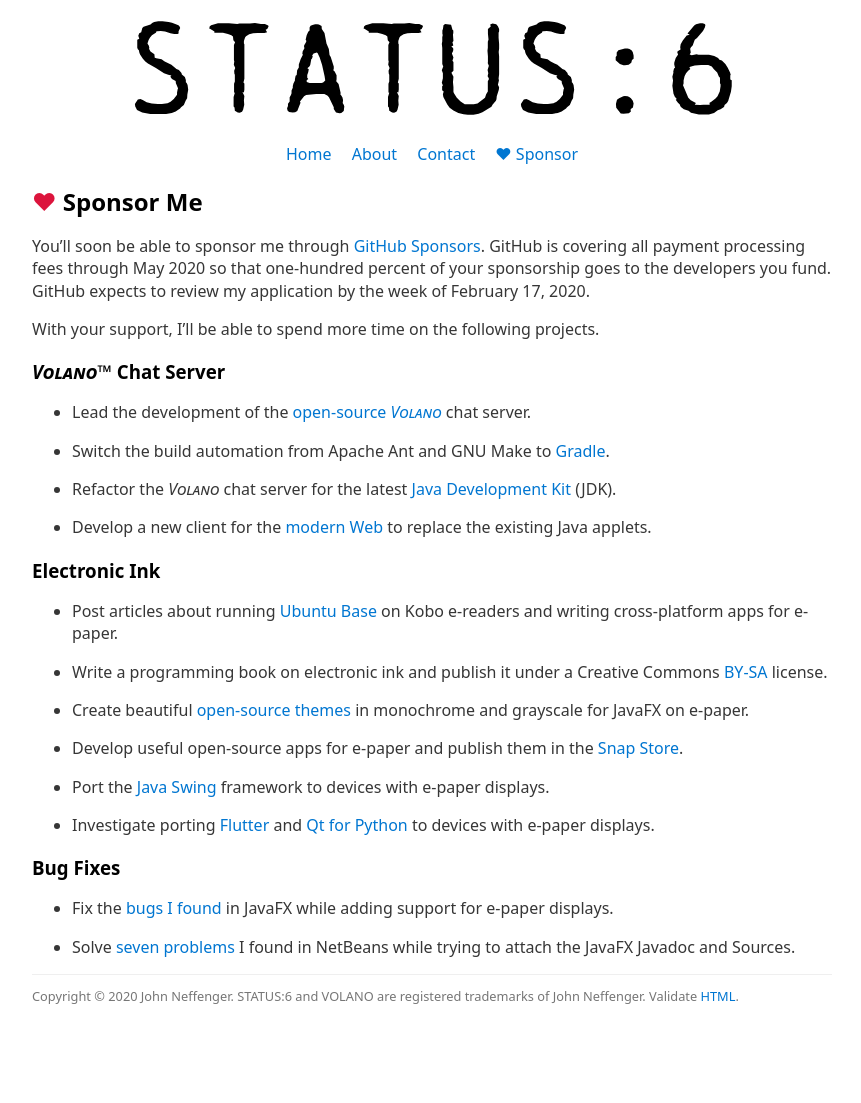
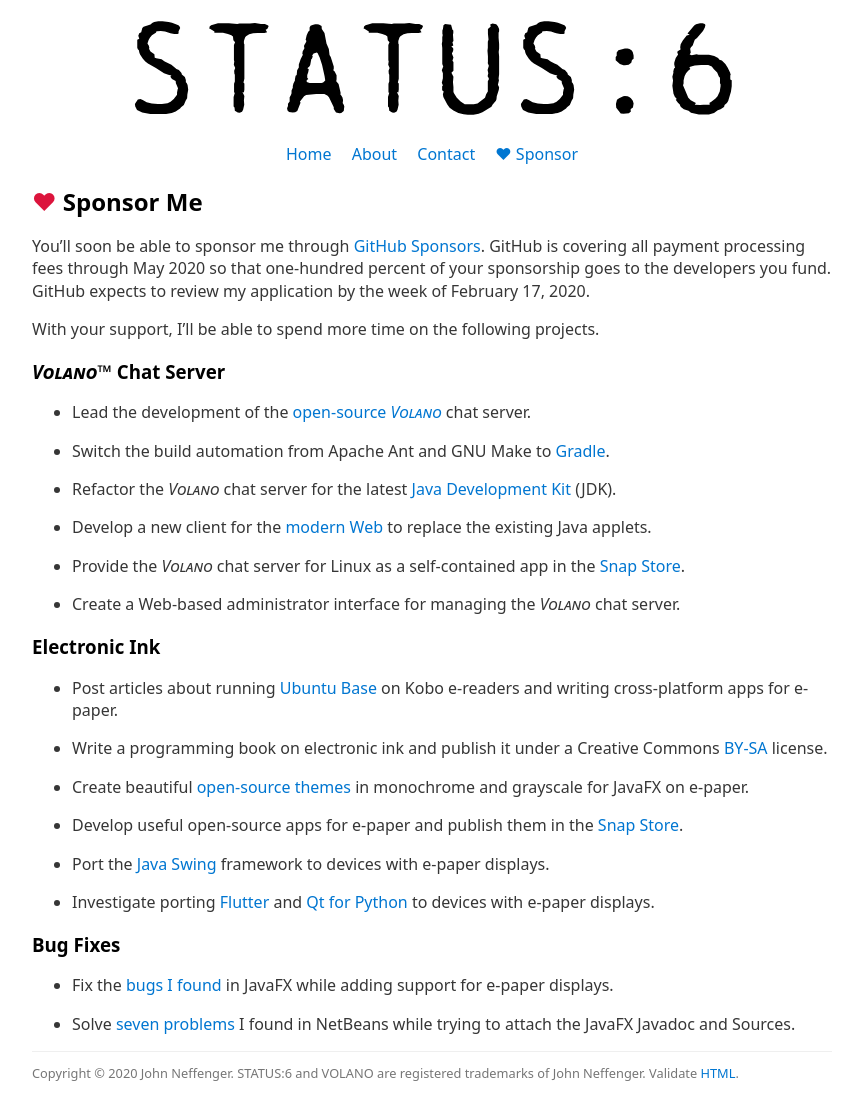
Before and after one commit to jgneff/www-status6, a Jekyll site: the page built from docs/sponsor.md, in a window 1280 px wide. Shown: the whole page, without its empty margins (208-1069 px from the left). Built offline with Jekyll 4.4.1, drawn with Linux system fonts in a browser that asks for light colours; before the commit the page ends 1026 px from its top, so only the background shows below that.

Commit message:
Add two items to the list of goals for VOLANO
Make the list of goals for the VOLANO chat server the same as the list
in the repository README file.

```diff
--- a/docs/sponsor.md
+++ b/docs/sponsor.md
@@ -21,6 +21,10 @@ With your support, I'll be able to spend more time on the following projects.
 * Refactor the *Volano*{:.sc} chat server for the latest [Java Development Kit][openjdk] (JDK).
 
 * Develop a new client for the [modern Web][websockets] to replace the existing Java applets.
+
+* Provide the *Volano*{:.sc} chat server for Linux as a self-contained app in the [Snap Store][snap].
+
+* Create a Web-based administrator interface for managing the *Volano*{:.sc} chat server.
 
 ### Electronic Ink
 
@@ -47,10 +51,10 @@ With your support, I'll be able to spend more time on the following projects.
 [gradle]: https://docs.gradle.org/current/userguide/multi_project_builds.html
 [openjdk]: https://jdk.java.net/
 [websockets]: https://developer.mozilla.org/en-US/docs/Web/API/Websockets_API
+[snap]: https://snapcraft.io/store
 [ubuntu]: http://cdimage.ubuntu.com/ubuntu-base/releases/bionic/release/
 [bysa]: https://choosealicense.com/licenses/cc-by-sa-4.0/
 [skin]: https://openjfx.io/javadoc/13/javafx.controls/javafx/scene/control/package-summary.html
-[snap]: https://snapcraft.io/store
 [swing]: https://docs.oracle.com/javase/tutorial/uiswing/
 [flutter]: https://flutter.dev/
 [qt]: https://www.qt.io/qt-for-python
```
